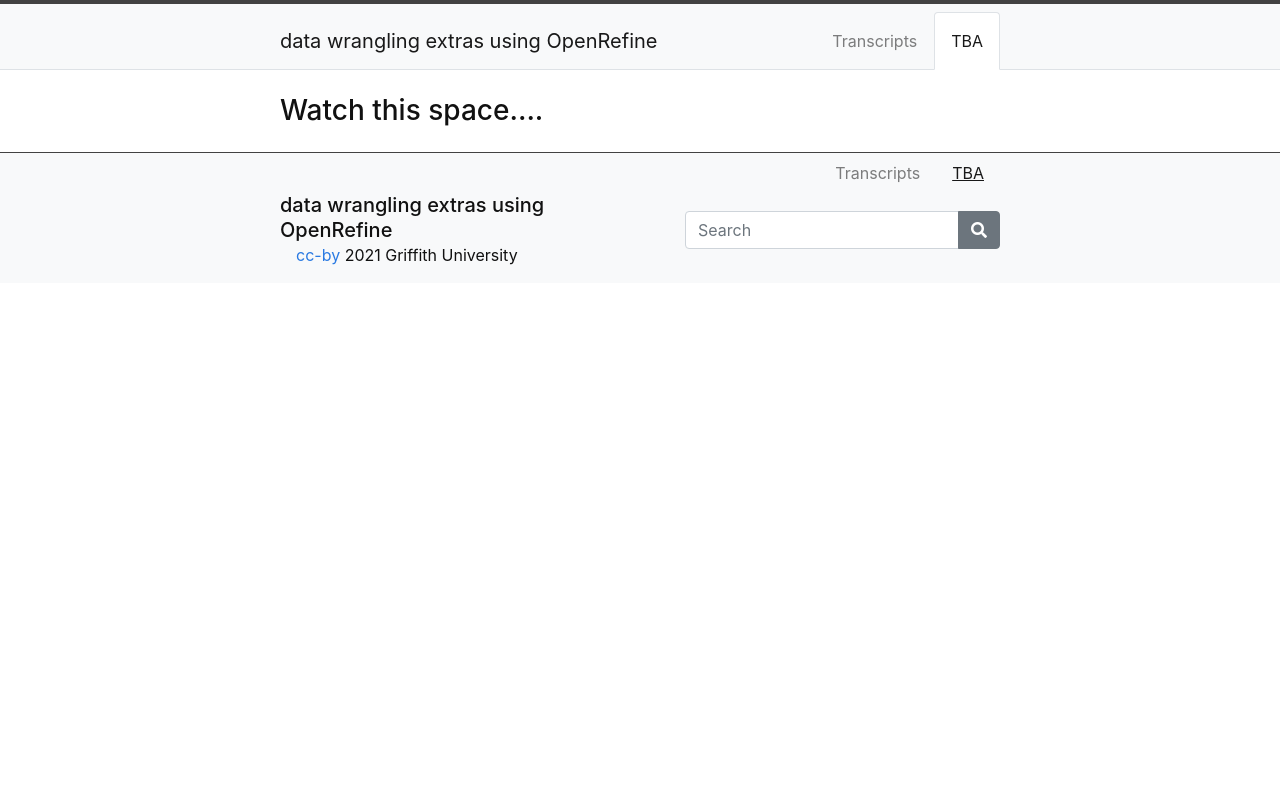
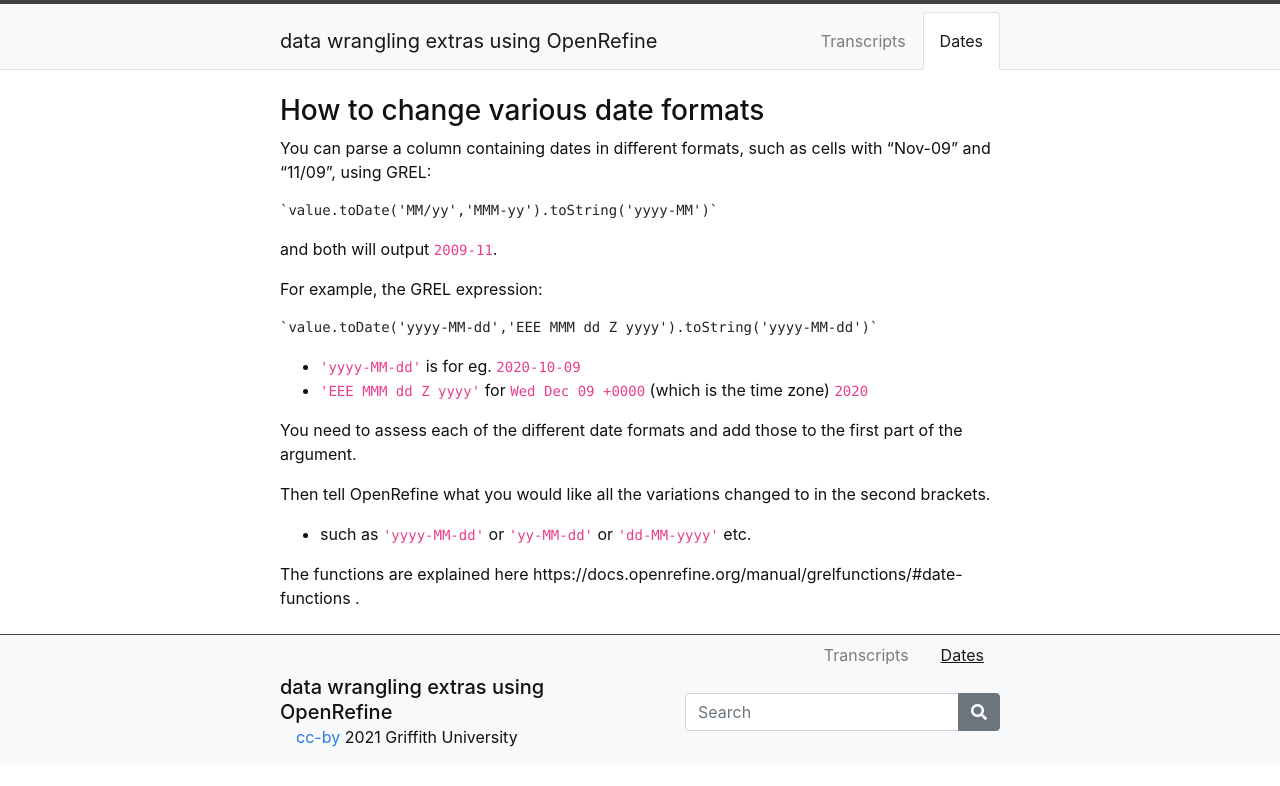
Before and after one commit to GriffithUniLibrary/OpenRefineExtras, a Jekyll site: the page built from content/TBA.md, in a window 1280 px wide. Shown: the top 786 px of the page. Built offline with Jekyll 4.4.1, drawn with Linux system fonts in a browser that asks for light colours.

Commit message:
Update TBA.md

```diff
--- a/content/TBA.md
+++ b/content/TBA.md
@@ -1,6 +1,26 @@
 ---
-title: TBA
+title: Dates
 nav: true
 ---
 
-### Watch this space....
+### How to change various date formats
+
+You can parse a column containing dates in different formats, such as cells with “Nov-09” and “11/09”, using GREL:
+
+    `value.toDate('MM/yy','MMM-yy').toString('yyyy-MM')`
+
+and both will output `2009-11`.
+
+For example, the GREL expression:
+
+    `value.toDate('yyyy-MM-dd','EEE MMM dd Z yyyy').toString('yyyy-MM-dd')`
+
+- `'yyyy-MM-dd'` is for eg. `2020-10-09`
+- `'EEE MMM dd Z yyyy'` for `Wed Dec 09 +0000` (which is the time zone) `2020`
+
+You need to assess each of the different date formats and add those to the first part of the argument.
+
+Then tell OpenRefine what you would like all the variations changed to in the second brackets.
+- such as `'yyyy-MM-dd'` or `'yy-MM-dd'` or `'dd-MM-yyyy'` etc.
+
+The functions are explained here https://docs.openrefine.org/manual/grelfunctions/#date-functions .
```
